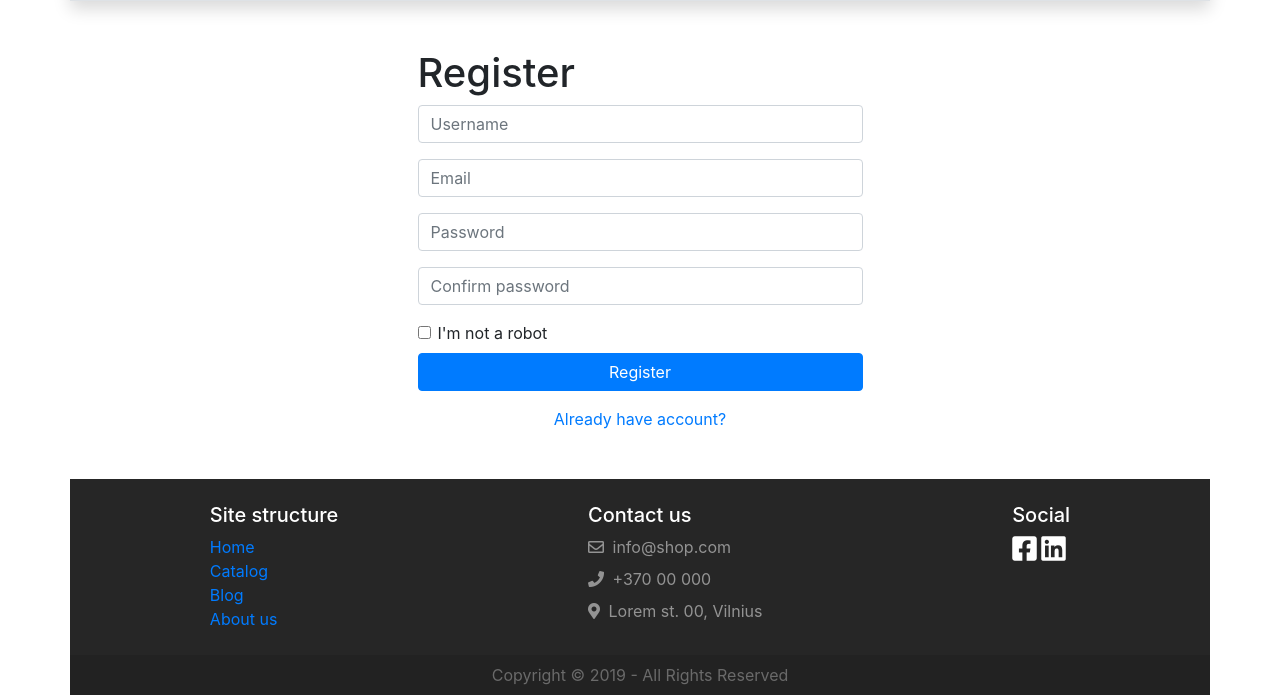
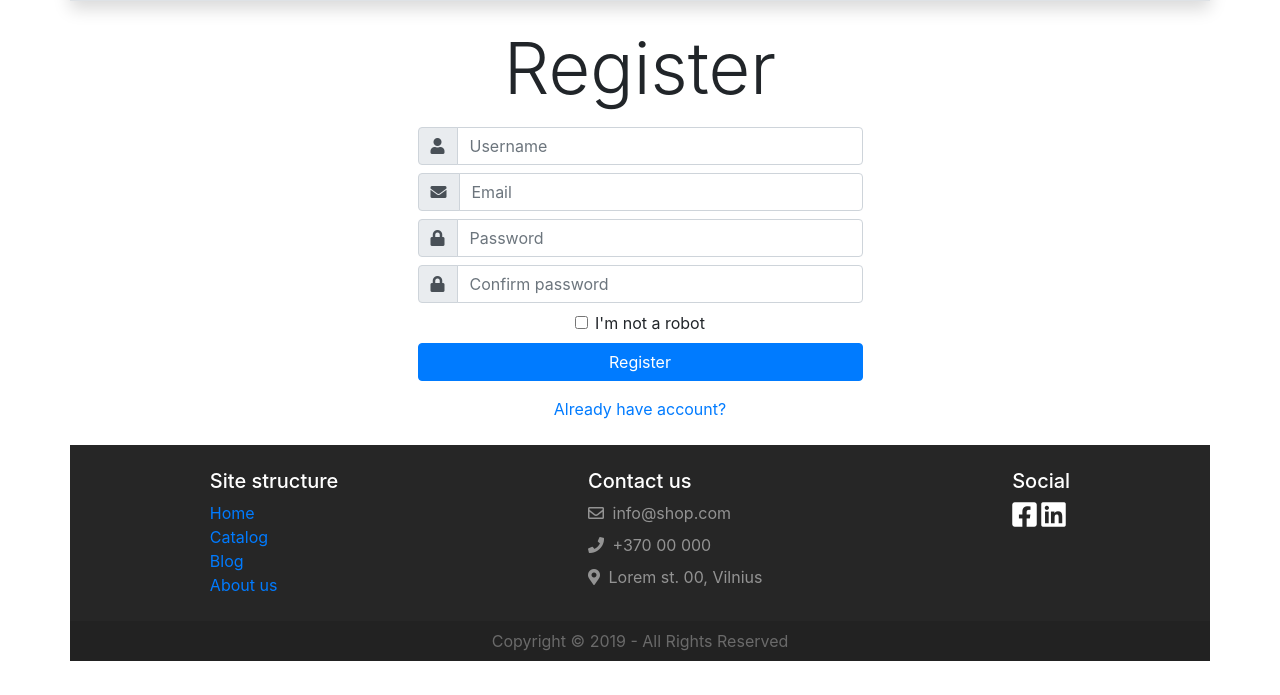
Before and after one commit to Diceon/Parduotuve, a PHP site: page /register in a window 1280 px wide. Shown: the part 355-1050 px from the top of the page. After the commit the page ends 1016 px from the top, so only its background shows below. Run offline with PHP 8.4, Linux system fonts and the light colour scheme; data comes from the database, SQL or seed files in the repository; some libraries are stand-ins or nearby versions; some web fonts are replaced.

Commit message:
Updated login & register views, added icons

```diff
--- a/views/head.php
+++ b/views/head.php
@@ -57,14 +57,14 @@
             <div class="carousel-item">
               <img src="/parduotuve/img/header2.jpg" class="d-block w-100" alt="...">
               <div class="carousel-caption d-none d-md-block">
-                <h5>Mountains</h5>
+                <h5>-75% off!</h5>
               </div>
             </div>
             <div class="carousel-item">
               <img src="/parduotuve/img/header3.jpg" class="d-block w-100" alt="...">
               <div class="carousel-caption d-none d-md-block">
-                <h5>Clouds</h5>
-                <p>Cool, ey'?</p>
+                <h5>...</h5>
+                <p>...</p>
               </div>
             </div>
           </div>
--- a/views/register/index.php
+++ b/views/register/index.php
@@ -1,4 +1,4 @@
-<div class="col-xl-5 col-lg-6 col-md-8 col-sm-12 mx-auto m-5">
+<div class="col-xl-5 col-lg-6 col-md-8 col-sm-12 mx-auto m-4">
 <?php if (isset($this->data['errors']) && is_array($this->data['errors'])) { ?>
 <?php foreach ($this->data['errors'] as $key => $error) { ?>
     <div class="alert alert-danger" role="alert">
@@ -6,21 +6,33 @@
     </div>
 <?php } ?>
 <?php } ?>
-    <h1 class="my-2">Register</h1>
+    <h1 class="display-3 text-center mb-3">Register</h1>
     <form action="register" method="post">
-        <div class="form-group">
+        <div class="input-group my-2">
+            <div class="input-group-prepend">
+                <div class="input-group-text"><i class="fas fa-user"></i></div>
+            </div>
             <input type="text" name="username" class="form-control" placeholder="Username" required>
         </div>
-        <div class="form-group">
+        <div class="input-group my-2">
+            <div class="input-group-prepend">
+                <div class="input-group-text"><i class="fas fa-envelope"></i></div>
+            </div>
             <input type="email" name="email" class="form-control" placeholder="Email" required>
         </div>
-        <div class="form-group">
+        <div class="input-group my-2">
+            <div class="input-group-prepend">
+                <div class="input-group-text"><i class="fas fa-lock"></i></div>
+            </div>
             <input type="password" name="password" class="form-control" placeholder="Password" required>
         </div>
-        <div class="form-group">
+        <div class="input-group my-2">
+            <div class="input-group-prepend">
+                <div class="input-group-text"><i class="fas fa-lock"></i></div>
+            </div>
             <input type="password" name="password2" class="form-control" placeholder="Confirm password" required>
         </div>
-        <div class="form-check mb-2">
+        <div class="form-check my-2 text-center">
             <input type="checkbox" class="form-check-input" id="robot" required>
             <label class="form-check-label" for="robot">I'm not a robot</label>
         </div>
```
Also changed, not shown: views/login/index.php (+13 -7 lines).
